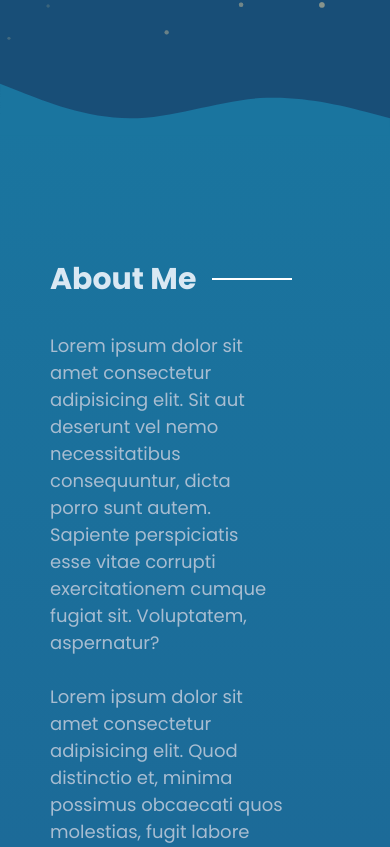
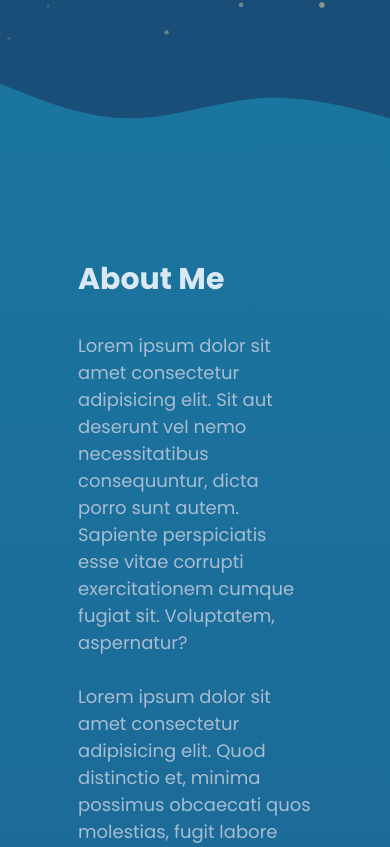
Before and after one commit to Pool1541/my-portfolio, a React (Create React App) app: page / in a window 390 px wide. Shown: the part 717-1564 px from the top of the page. Built offline with nearby package versions, Linux system fonts and the light colour scheme.

Commit message:
modificaciones de medias queries

```diff
--- a/src/components/about.jsx
+++ b/src/components/about.jsx
@@ -47,7 +47,6 @@ const About = () => {
           </div>
         </div>
       </div>
-
     </section>
   );
 }
--- a/src/stylesheets/about.css
+++ b/src/stylesheets/about.css
@@ -2,7 +2,7 @@
   width: 100%;
   min-height: 100vh;
   position: relative;
-  padding: 20px 150px;
+  padding: 20px 50px;
 }
 
 .wave {
@@ -28,7 +28,6 @@
   margin-top: 80px !important;
   width: 70%;
   margin: 0 auto;
-  /* overflow: hidden; */
 }
 
 /* Title */
@@ -42,16 +41,6 @@
   font-size: clamp(20px, 8vw, 30px);
   color: var(--lightest-slate);
 }
-
-/* .sectionAbout__title::after {
-  content: "";
-  width: 31%;
-  height: 1px;
-  background-color: #3ecc8f;
-  position: absolute;
-  bottom: 50%;
-  margin-left: 20px;
-} */
 
 .sectionAbout__container {
   width: 100%;
@@ -73,7 +62,7 @@
 
 .sectionAbout__paragraphContainer::after {
   content: "";
-  width: 60%;
+  width: clamp(10%, 25vw, 65%);
   height: 2px;
   background: #fff;
   position: absolute;
@@ -119,10 +108,3 @@
   position: absolute;
   left: 0;
 }
-
-
-@media (max-width: 1331px) {
-  .sectionAbout__title::after {
-    width: 70%;
-  }
-}
--- a/src/stylesheets/grid-item.css
+++ b/src/stylesheets/grid-item.css
@@ -169,10 +169,6 @@
     padding: 0;
   }
 
-  .sectionAbout__center {
-    margin: 0 0 !important;
-  }
-
   .sectionAbout__imageContainer {
     justify-self: flex-start !important;
   }
@@ -181,16 +177,25 @@
 
 @media (max-width: 570px ) {
   .section {
-    padding: 20px 50px !important;
+    padding: 20px 0px !important;
+  }
+  .sectionAbout__center {
+    width: 80% !important;
+    padding-left: 40px;
   }
 }
 
 
 @media (max-width: 415px) {
   .sectionAbout__paragraphContainer::after {
-    max-width: 80px;
+    display: none;
   }
   .card {
     min-width: 280px;
   }
+
+  .sectionAbout__center {
+    width: 60% !important;
+    padding: 0;
+  }
 }
```
